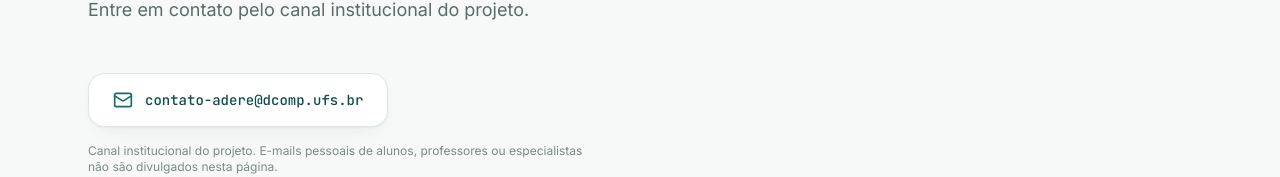
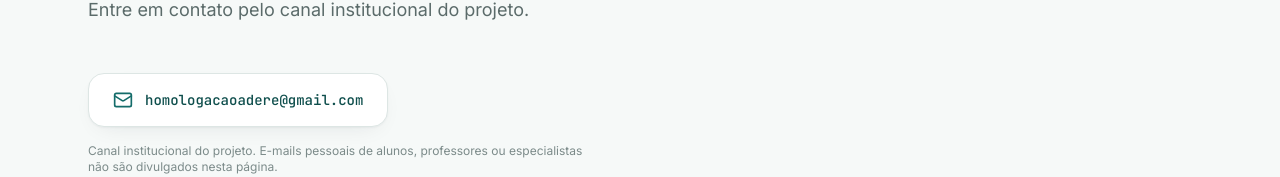
Before and after one commit to Lucas0Santana/adere-mais, a React (Vite) app: page / in a window 1280 px wide. Shown: the part 6900-7077 px from the top of the page. Built offline with nearby package versions, Linux system fonts and the light colour scheme.

Commit message:
feat: atualiza email de contato para homologação

```diff
--- a/src/data/nav.ts
+++ b/src/data/nav.ts
@@ -10,5 +10,4 @@ export const navItems: NavItem[] = [
   { label: "Contato", href: "#contato" },
 ];
 
-/** Placeholder until the official project inbox is confirmed. */
-export const CONTACT_EMAIL = "contato-adere@dcomp.ufs.br";
+export const CONTACT_EMAIL = "homologacaoadere@gmail.com";
```
